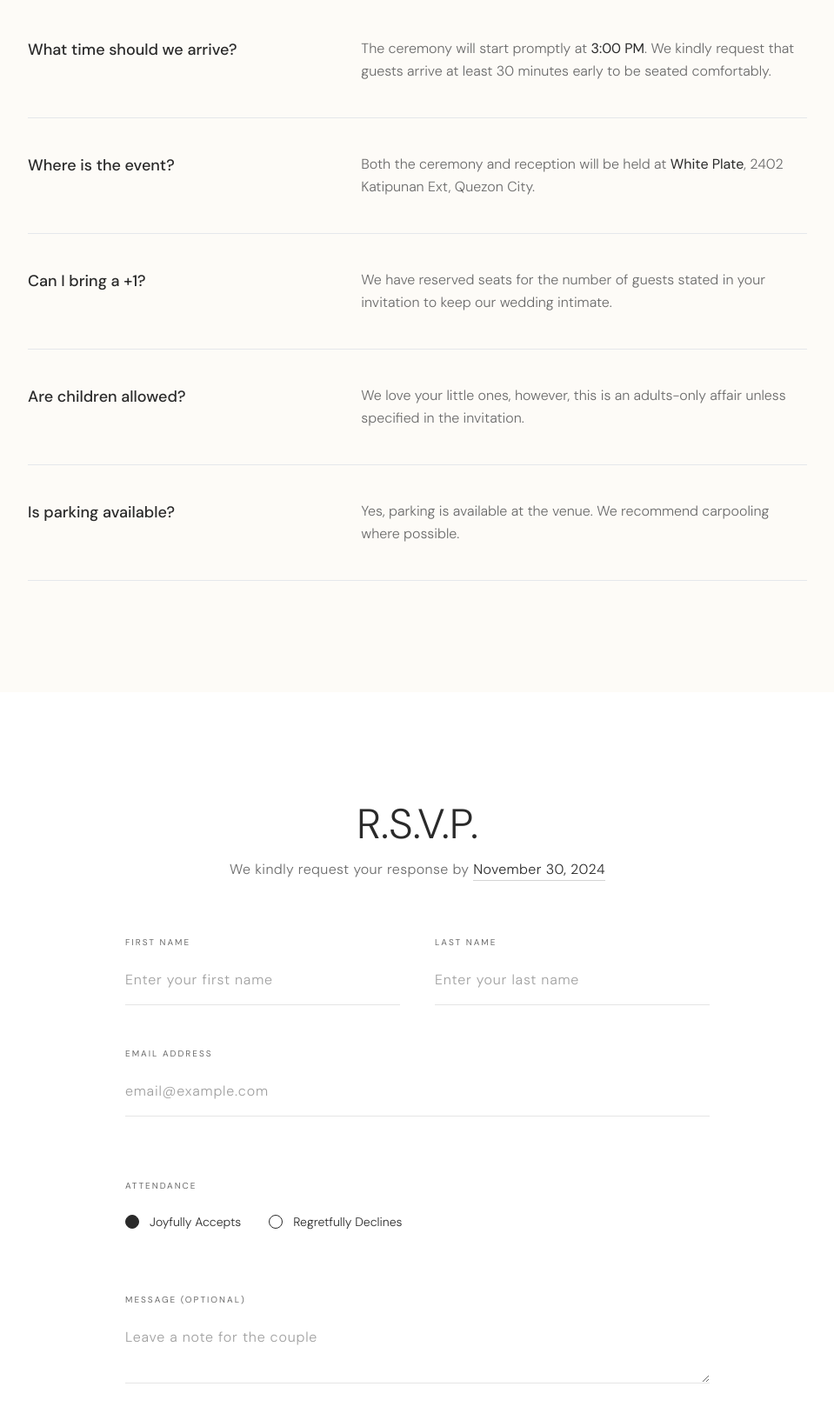
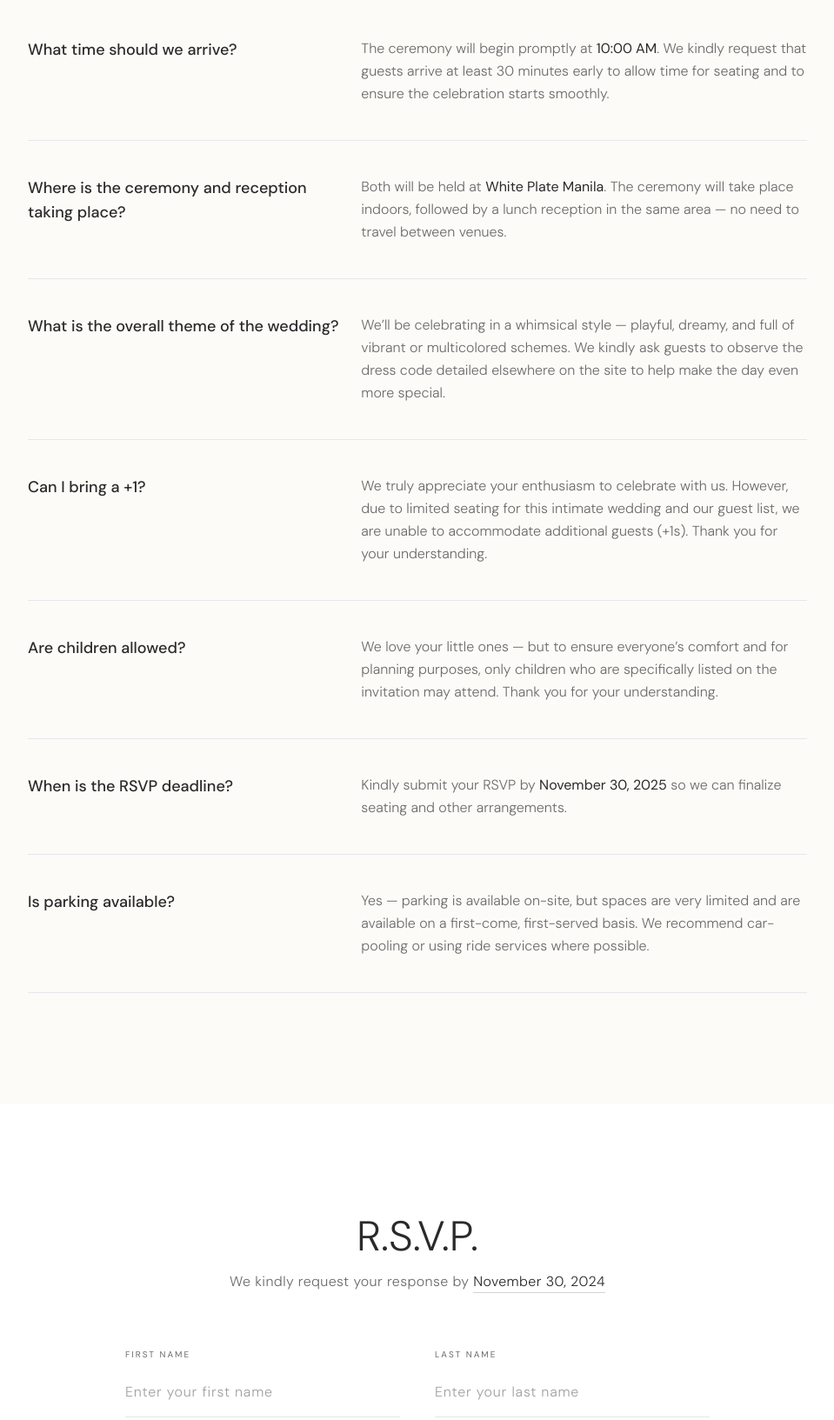
Before and after one commit to fullsnackdevj/RSVP, a website: page index.html in a window 1280 px wide. Shown: the part 4368-6001 px from the top of the page at 87% size, without its empty margins (160-1119 px from the left). Drawn offline with nearby package versions, Linux system fonts and the light colour scheme.

Commit message:
fix: update RSVP page title to version 29 and revise event details

```diff
--- a/index.html
+++ b/index.html
@@ -3,7 +3,7 @@
   <head>
     <meta charset="UTF-8" />
     <meta name="viewport" content="width=device-width, initial-scale=1.0" />
-    <title>Mhel & James | Wedding RSVP V28</title>
+    <title>Mhel & James | Wedding RSVP V29</title>
 
     <link rel="preconnect" href="https://fonts.googleapis.com" />
     <link rel="preconnect" href="https://fonts.gstatic.com" crossorigin />
@@ -448,10 +448,11 @@
             </div>
             <div class="md:col-span-7">
               <p class="text-min-gray font-light leading-relaxed">
-                The ceremony will start promptly at
-                <strong class="text-min-charcoal font-normal">3:00 PM</strong>.
+                The ceremony will begin promptly at
+                <strong class="text-min-charcoal font-normal">10:00 AM</strong>.
                 We kindly request that guests arrive at least 30 minutes early
-                to be seated comfortably.
+                to allow time for seating and to ensure the celebration starts
+                smoothly.
               </p>
             </div>
           </div>
@@ -462,15 +463,35 @@
             <div class="md:col-span-5">
               <h3
                 class="text-lg font-medium text-min-charcoal group-hover:text-min-sage transition-colors">
-                Where is the event?
+                Where is the ceremony and reception taking place?
               </h3>
             </div>
             <div class="md:col-span-7">
               <p class="text-min-gray font-light leading-relaxed">
-                Both the ceremony and reception will be held at
+                Both will be held at
                 <strong class="text-min-charcoal font-normal"
-                  >White Plate</strong
-                >, 2402 Katipunan Ext, Quezon City.
+                  >White Plate Manila</strong
+                >. The ceremony will take place indoors, followed by a lunch
+                reception in the same area — no need to travel between venues.
+              </p>
+            </div>
+          </div>
+
+          <div
+            class="group py-10 border-b border-gray-200 grid md:grid-cols-12 gap-6 transition-colors hover:bg-white/50"
+            data-aos="fade-up">
+            <div class="md:col-span-5">
+              <h3
+                class="text-lg font-medium text-min-charcoal group-hover:text-min-sage transition-colors">
+                What is the overall theme of the wedding?
+              </h3>
+            </div>
+            <div class="md:col-span-7">
+              <p class="text-min-gray font-light leading-relaxed">
+                We’ll be celebrating in a whimsical style — playful, dreamy, and
+                full of vibrant or multicolored schemes. We kindly ask guests to
+                observe the dress code detailed elsewhere on the site to help
+                make the day even more special.
               </p>
             </div>
           </div>
@@ -486,8 +507,10 @@
             </div>
             <div class="md:col-span-7">
               <p class="text-min-gray font-light leading-relaxed">
-                We have reserved seats for the number of guests stated in your
-                invitation to keep our wedding intimate.
+                We truly appreciate your enthusiasm to celebrate with us.
+                However, due to limited seating for this intimate wedding and
+                our guest list, we are unable to accommodate additional guests
+                (+1s). Thank you for your understanding.
               </p>
             </div>
           </div>
@@ -503,8 +526,29 @@
             </div>
             <div class="md:col-span-7">
               <p class="text-min-gray font-light leading-relaxed">
-                We love your little ones, however, this is an adults-only affair
-                unless specified in the invitation.
+                We love your little ones — but to ensure everyone’s comfort and
+                for planning purposes, only children who are specifically listed
+                on the invitation may attend. Thank you for your understanding.
+              </p>
+            </div>
+          </div>
+
+          <div
+            class="group py-10 border-b border-gray-200 grid md:grid-cols-12 gap-6 transition-colors hover:bg-white/50"
+            data-aos="fade-up">
+            <div class="md:col-span-5">
+              <h3
+                class="text-lg font-medium text-min-charcoal group-hover:text-min-sage transition-colors">
+                When is the RSVP deadline?
+              </h3>
+            </div>
+            <div class="md:col-span-7">
+              <p class="text-min-gray font-light leading-relaxed">
+                Kindly submit your RSVP by
+                <strong class="text-min-charcoal font-normal"
+                  >November 30, 2025</strong
+                >
+                so we can finalize seating and other arrangements.
               </p>
             </div>
           </div>
@@ -520,8 +564,9 @@
             </div>
             <div class="md:col-span-7">
               <p class="text-min-gray font-light leading-relaxed">
-                Yes, parking is available at the venue. We recommend carpooling
-                where possible.
+                Yes — parking is available on-site, but spaces are very limited
+                and are available on a first-come, first-served basis. We
+                recommend car-pooling or using ride services where possible.
               </p>
             </div>
           </div>
@@ -603,14 +648,12 @@
                     value="Joyfully Accepts"
                     class="peer sr-only"
                     checked />
-                  <div
-                    class="w-4 h-4 border border-min-charcoal rounded-full peer-checked:bg-min-charcoal transition-all"></div>
                 </div>
-                <span class="ml-3 text-sm font-light text-min-charcoal"
-                  >Joyfully Accepts</span
-                >
+                <span
+                  class="text-sm font-medium text-min-charcoal group-hover:text-min-sage transition-colors">
+                  Joyfully Accepts
+                </span>
               </label>
-
               <label class="inline-flex items-center cursor-pointer group">
                 <div class="relative">
                   <input
@@ -618,18 +661,18 @@
                     type="radio"
                     name="attendance"
                     value="Regretfully Declines"
-                    class="peer sr-only" />
-                  <div
-                    class="w-4 h-4 border border-min-charcoal rounded-full peer-checked:bg-min-charcoal transition-all"></div>
+                    class="peer sr-only"
+                    disabled />
                 </div>
-                <span class="ml-3 text-sm font-light text-min-charcoal"
-                  >Regretfully Declines</span
-                >
+                <span
+                  class="text-sm font-medium text-min-gray line-through cursor-not-allowed">
+                  Regretfully Declines
+                </span>
               </label>
             </div>
           </div>
 
-          <div class="pt-6">
+          <div>
             <label
               class="block text-[10px] uppercase tracking-[0.2em] text-min-gray mb-2"
               >Message (Optional)</label
@@ -637,12 +680,12 @@
             <textarea
               id="message"
               name="message"
-              class="input-minimal"
-              rows="2"
-              placeholder="Leave a note for the couple"></textarea>
+              class="input-minimal resize-none"
+              rows="4"
+              placeholder="Any message for us?"></textarea>
           </div>
 
-          <div class="pt-12 text-center">
+          <div class="pt-6">
             <button
               id="submitBtn"
               type="submit"
```
